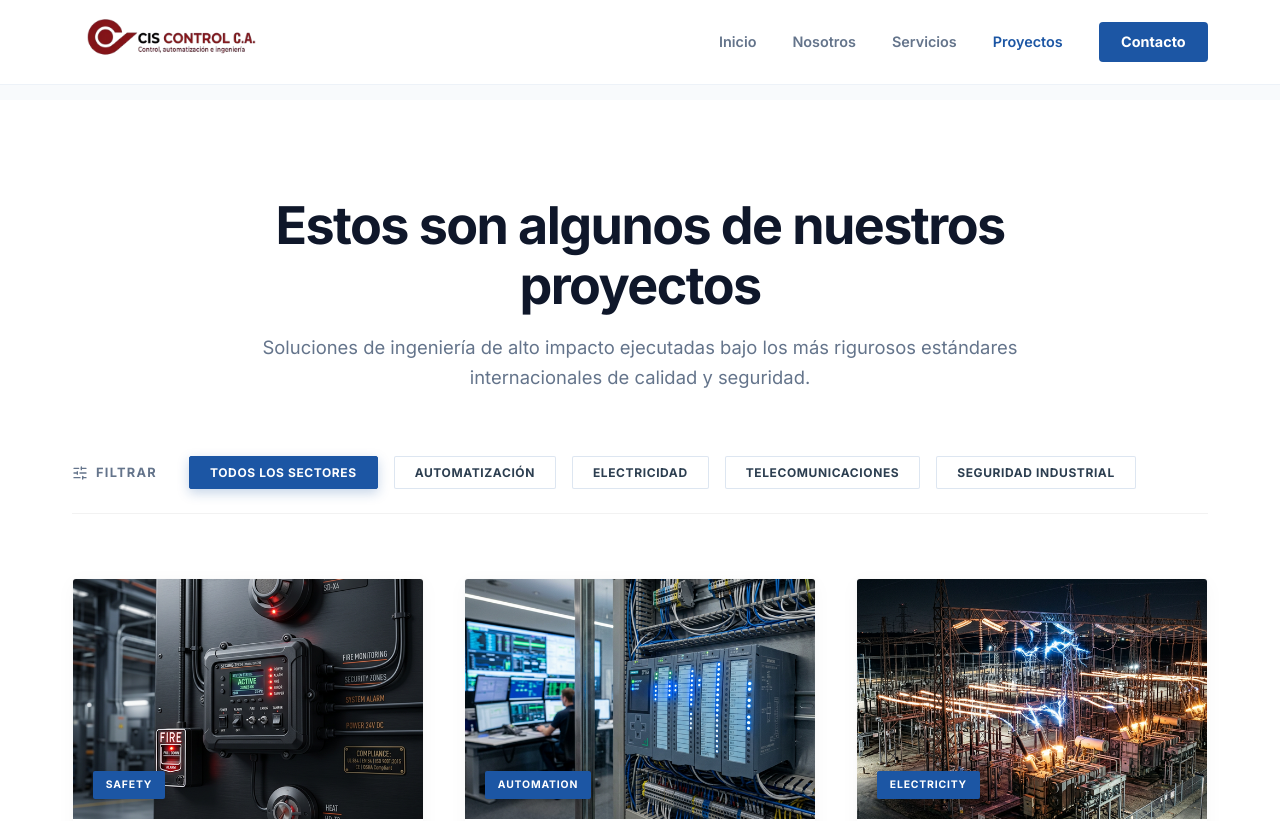
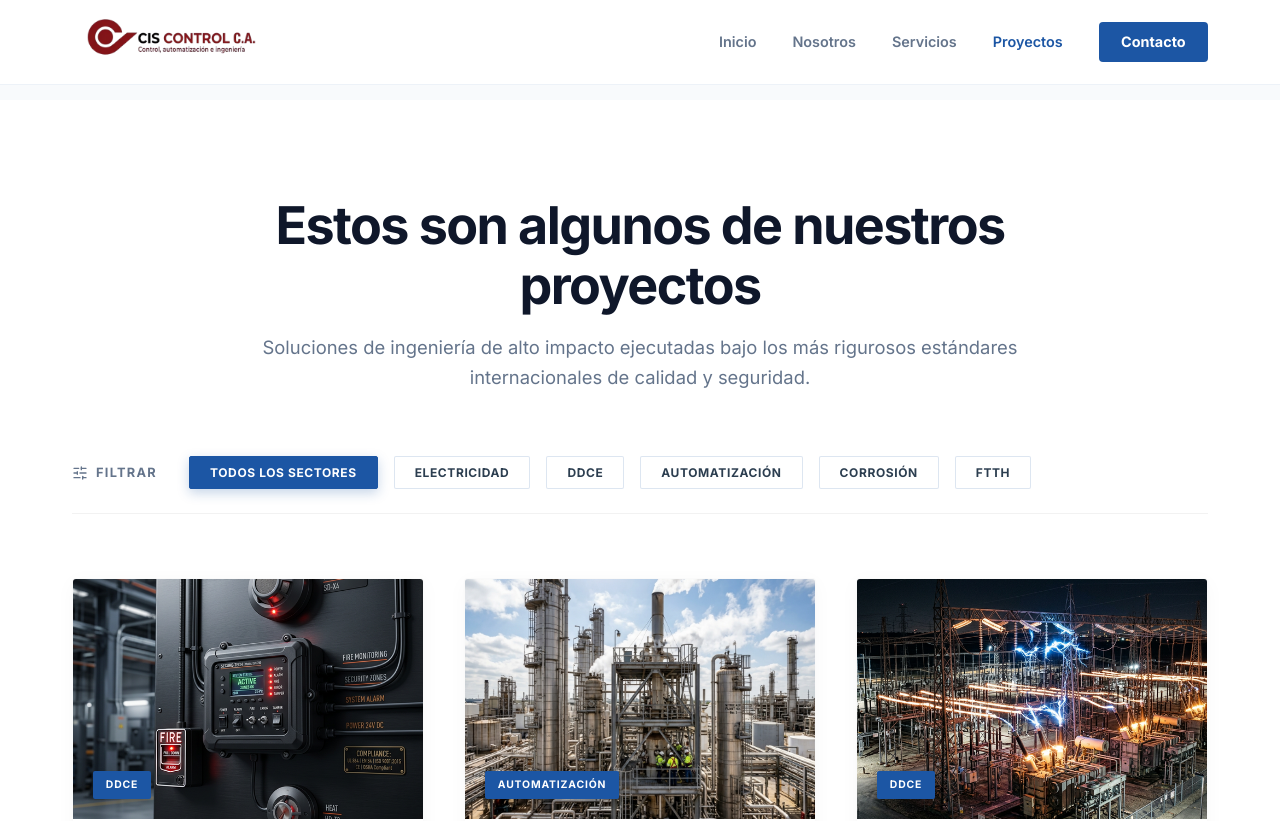
Before and after one commit to Jakuuuu/ciscontrolca, a React (Vite) app: page /proyectos in a window 1280 px wide. Shown: the top 821 px of the page. Built offline with nearby package versions, Linux system fonts and the light colour scheme.

Commit message:
feat: reordenar filtros de proyectos, reclasificar seguridad industrial a DDCE, actualizar foto de CAVIM, cambiar O&G Solutions por PC3 y actualizar telefono

```diff
--- a/src/components/Footer.jsx
+++ b/src/components/Footer.jsx
@@ -21,7 +21,7 @@ const Footer = () => {
             </div>
             <div className="contact-item">
               <Phone size={18} className="contact-icon" />
-              <span>04241245656</span>
+              <span>04128245656</span>
             </div>
             <div className="contact-item">
               <Mail size={18} className="contact-icon" />
--- a/src/components/FooterV2.jsx
+++ b/src/components/FooterV2.jsx
@@ -19,7 +19,7 @@ const FooterV2 = () => {
             </div>
             <div className="ref-contact-item-v2">
               <Phone size={18} className="ref-footer-icon-v2" />
-              <span>04241245656</span>
+              <span>04128245656</span>
             </div>
             <div className="ref-contact-item-v2">
               <Mail size={18} className="ref-footer-icon-v2" />
--- a/src/data/homeData.js
+++ b/src/data/homeData.js
@@ -33,7 +33,7 @@ export const homeData = {
   alliances: [
     { name: 'Suminicor' },
     { name: 'Diselectar' },
-    { name: 'O&G Solutions' },
+    { name: 'PC3' },
     { name: 'DINNTECO' }
   ]
 };
--- a/src/data/projectsDetailedData.js
+++ b/src/data/projectsDetailedData.js
@@ -4,9 +4,9 @@ export const projectsDetailedData = [
   {
     id: 1,
     title: 'Suministro, Instalación y Pruebas de Sistema Integral de Seguridad Electrónica',
-    category: 'safety',
-    categoryLabel: 'SEGURIDAD INDUSTRIAL',
-    tag: 'SAFETY',
+    category: 'ddce',
+    categoryLabel: 'DDCE',
+    tag: 'DDCE',
     client: 'ISEGAR C.A.',
     location: 'Venezuela',
     year: '2003',
@@ -16,33 +16,33 @@ export const projectsDetailedData = [
   {
     id: 2,
     title: 'Automatización Planta de Ácido Nítrico CAVIM',
-    category: 'automation',
+    category: 'automatizacion',
     categoryLabel: 'AUTOMATIZACIÓN',
-    tag: 'AUTOMATION',
+    tag: 'AUTOMATIZACIÓN',
     client: 'CAVIM',
     location: 'Morón, Carabobo',
     year: '2003',
     description: 'Automatización de la Planta de Ácido Nítrico de la Compañía Anónima Venezolana de Industrias Militares.',
-    image: '/Media/service_automation.png'
+    image: '/Media/nitric_acid_plant.png'
   },
   {
     id: 3,
-    title: 'Sistema de Puesta a Tierra Planta de Ácido Nítrico',
-    category: 'electricity',
-    categoryLabel: 'ELECTRICIDAD',
-    tag: 'ELECTRICITY',
+    title: 'Sistema DDCE control de efecto corona',
+    category: 'ddce',
+    categoryLabel: 'DDCE',
+    tag: 'DDCE',
     client: 'CAVIM',
     location: 'Morón, Carabobo',
     year: '2003',
-    description: 'Instalación de sistema integral de puesta a tierra en la Planta de Ácido Nítrico de CAVIM.',
+    description: 'Instalación de sistema DDCE para control de efecto corona y protección de descargas atmosféricas en la Planta de Ácido Nítrico de CAVIM.',
     image: '/Media/service_electricity.png'
   },
   {
     id: 4,
     title: 'Implantación de Sistema de Seguridad Electrónica Grupo Baze',
-    category: 'safety',
-    categoryLabel: 'SEGURIDAD INDUSTRIAL',
-    tag: 'SAFETY',
+    category: 'ddce',
+    categoryLabel: 'DDCE',
+    tag: 'DDCE',
     client: 'Grupo Baze, C.A.',
     location: 'Caracas, DC',
     year: '2003',
@@ -52,9 +52,9 @@ export const projectsDetailedData = [
   {
     id: 5,
     title: 'Servicios Profesionales de Automatización Industrial',
-    category: 'automation',
+    category: 'automatizacion',
     categoryLabel: 'AUTOMATIZACIÓN',
-    tag: 'AUTOMATION',
+    tag: 'AUTOMATIZACIÓN',
     client: 'PDVSA Petróleo, S.A.',
     location: 'Faja Petrolífera del Orinoco',
     year: '2004',
@@ -64,9 +64,9 @@ export const projectsDetailedData = [
   {
     id: 6,
     title: 'Suministro e Instalación de Seguridad Electrónica Sinstel',
-    category: 'safety',
-    categoryLabel: 'SEGURIDAD INDUSTRIAL',
-    tag: 'SAFETY',
+    category: 'ddce',
+    categoryLabel: 'DDCE',
+    tag: 'DDCE',
     client: 'Representaciones Sinstel C.A.',
     location: 'Caracas, DC',
     year: '2004',
@@ -76,9 +76,9 @@ export const projectsDetailedData = [
   {
     id: 7,
     title: 'Instalación y Montaje de Fibra Óptica en Planta CAVIM',
-    category: 'telecom',
-    categoryLabel: 'TELECOMUNICACIONES',
-    tag: 'TELECOM',
+    category: 'ftth',
+    categoryLabel: 'FTTH',
+    tag: 'FTTH',
     client: 'CAVIM',
     location: 'Morón, Carabobo',
     year: '2005',
@@ -88,9 +88,9 @@ export const projectsDetailedData = [
   {
     id: 8,
     title: 'Sistema de Control de Acceso Sede Principal Seguros Horizonte',
-    category: 'safety',
-    categoryLabel: 'SEGURIDAD INDUSTRIAL',
-    tag: 'SAFETY',
+    category: 'ddce',
+    categoryLabel: 'DDCE',
+    tag: 'DDCE',
     client: 'Seguros Horizonte C.A.',
     location: 'Caracas, DC',
     year: '2005',
@@ -100,9 +100,9 @@ export const projectsDetailedData = [
   {
     id: 9,
     title: 'Instalación y Montaje de Instrumentación Planta CAVIM',
-    category: 'automation',
+    category: 'automatizacion',
     categoryLabel: 'AUTOMATIZACIÓN',
-    tag: 'AUTOMATION',
+    tag: 'AUTOMATIZACIÓN',
     client: 'CAVIM',
     location: 'Morón, Carabobo',
     year: '2005',
@@ -112,9 +112,9 @@ export const projectsDetailedData = [
   {
     id: 10,
     title: 'Sistema de Seguridad Electrónica Nacional Seguros Horizonte',
-    category: 'safety',
-    categoryLabel: 'SEGURIDAD INDUSTRIAL',
-    tag: 'SAFETY',
+    category: 'ddce',
+    categoryLabel: 'DDCE',
+    tag: 'DDCE',
     client: 'Seguros Horizonte C.A.',
     location: 'A nivel nacional',
     year: '2006',
@@ -124,9 +124,9 @@ export const projectsDetailedData = [
   {
     id: 11,
     title: 'Control de Acceso Biométrico Sede INCE',
-    category: 'safety',
-    categoryLabel: 'SEGURIDAD INDUSTRIAL',
-    tag: 'SAFETY',
+    category: 'ddce',
+    categoryLabel: 'DDCE',
+    tag: 'DDCE',
     client: 'MINEC',
     location: 'Caracas, DC',
     year: '2006',
@@ -136,9 +136,9 @@ export const projectsDetailedData = [
   {
     id: 12,
     title: 'Control de Acceso Sucursal Seguros Horizonte Valencia',
-    category: 'safety',
-    categoryLabel: 'SEGURIDAD INDUSTRIAL',
-    tag: 'SAFETY',
+    category: 'ddce',
+    categoryLabel: 'DDCE',
+    tag: 'DDCE',
     client: 'Seguros Horizonte C.A.',
     location: 'Valencia, Carabobo',
     year: '2006',
@@ -148,9 +148,9 @@ export const projectsDetailedData = [
   {
     id: 13,
     title: 'Control de Acceso Sucursal Seguros Horizonte Plaza Venezuela',
-    category: 'safety',
-    categoryLabel: 'SEGURIDAD INDUSTRIAL',
-    tag: 'SAFETY',
+    category: 'ddce',
+    categoryLabel: 'DDCE',
+    tag: 'DDCE',
     client: 'Seguros Horizonte C.A.',
     location: 'Caracas, DC',
     year: '2006',
@@ -160,9 +160,9 @@ export const projectsDetailedData = [
   {
     id: 14,
     title: 'Servicios Profesionales de Automatización (PDVSA)',
-    category: 'automation',
+    category: 'automatizacion',
     categoryLabel: 'AUTOMATIZACIÓN',
-    tag: 'AUTOMATION',
+    tag: 'AUTOMATIZACIÓN',
     client: 'PDVSA Petróleo, S.A.',
     location: 'Oriente / Faja',
     year: '2006',
@@ -172,9 +172,9 @@ export const projectsDetailedData = [
   {
     id: 15,
     title: 'Levantamiento de Equipos en Plantas de Gas',
-    category: 'automation',
+    category: 'automatizacion',
     categoryLabel: 'AUTOMATIZACIÓN',
-    tag: 'AUTOMATION',
+    tag: 'AUTOMATIZACIÓN',
     client: 'PDVSA Gas, S.A.',
     location: 'Anzoátegui / Monagas',
     year: '2006',
@@ -184,9 +184,9 @@ export const projectsDetailedData = [
   {
     id: 16,
     title: 'Ingeniería de Calibración de Instrumentos en Sitio',
-    category: 'automation',
+    category: 'automatizacion',
     categoryLabel: 'AUTOMATIZACIÓN',
-    tag: 'AUTOMATION',
+    tag: 'AUTOMATIZACIÓN',
     client: 'Ingenia C.A.',
     location: 'Venezuela',
     year: '2006',
@@ -196,9 +196,9 @@ export const projectsDetailedData = [
   {
     id: 17,
     title: 'Adecuación de Sistemas de Control Estaciones EyP',
-    category: 'automation',
+    category: 'automatizacion',
     categoryLabel: 'AUTOMATIZACIÓN',
-    tag: 'AUTOMATION',
+    tag: 'AUTOMATIZACIÓN',
     client: 'PDVSA Petróleo, S.A.',
     location: 'Estaciones EyP Oriente',
     year: '2006',
@@ -208,9 +208,9 @@ export const projectsDetailedData = [
   {
     id: 18,
     title: 'Pruebas de Lazos de Instrumentación en Sitio (Migración)',
-    category: 'automation',
+    category: 'automatizacion',
     categoryLabel: 'AUTOMATIZACIÓN',
-    tag: 'AUTOMATION',
+    tag: 'AUTOMATIZACIÓN',
     client: 'PDVSA Petróleo, S.A.',
     location: 'Refinerías Oriente',
     year: '2007',
@@ -220,9 +220,9 @@ export const projectsDetailedData = [
   {
     id: 19,
     title: 'Asistencia Técnica Armado de Hardware de Simulación',
-    category: 'automation',
+    category: 'automatizacion',
     categoryLabel: 'AUTOMATIZACIÓN',
-    tag: 'AUTOMATION',
+    tag: 'AUTOMATIZACIÓN',
     client: 'PDVSA Petróleo, S.A.',
     location: 'Centros de Operación',
     year: '2007',
@@ -232,9 +232,9 @@ export const projectsDetailedData = [
   {
     id: 20,
     title: 'Consultoría y Automatización de Procesos Petroleros',
-    category: 'automation',
+    category: 'automatizacion',
     categoryLabel: 'AUTOMATIZACIÓN',
-    tag: 'AUTOMATION',
+    tag: 'AUTOMATIZACIÓN',
     client: 'PDVSA Petróleo, S.A.',
     location: 'Venezuela',
     year: '2008',
@@ -244,9 +244,9 @@ export const projectsDetailedData = [
   {
     id: 21,
     title: 'Adecuaciones de Sistemas de Distribución Eléctrica CORPOELEC',
-    category: 'electricity',
+    category: 'electricidad',
     categoryLabel: 'ELECTRICIDAD',
-    tag: 'ELECTRICITY',
+    tag: 'ELECTRICIDAD',
     client: 'CORPOELEC (Cadafe)',
     location: 'Venezuela',
     year: '2009',
@@ -256,9 +256,9 @@ export const projectsDetailedData = [
   {
     id: 22,
     title: 'Integración Eléctrica y Automatización PDVSA Sinovensa',
-    category: 'automation',
+    category: 'automatizacion',
     categoryLabel: 'AUTOMATIZACIÓN',
-    tag: 'AUTOMATION',
+    tag: 'AUTOMATIZACIÓN',
     client: 'PDVSA-Sinovensa',
     location: 'Faja del Orinoco',
     year: '2010',
@@ -268,9 +268,9 @@ export const projectsDetailedData = [
   {
     id: 23,
     title: 'Ingeniería en Alianza Tecnológica INTEVEP',
-    category: 'automation',
+    category: 'automatizacion',
     categoryLabel: 'AUTOMATIZACIÓN',
-    tag: 'AUTOMATION',
+    tag: 'AUTOMATIZACIÓN',
     client: 'INTEVEP',
     location: 'Los Teques, Miranda',
     year: '2011',
@@ -280,9 +280,9 @@ export const projectsDetailedData = [
   {
     id: 24,
     title: 'Adecuación Eléctrica e Instrumentación de Plantas INTEVEP',
-    category: 'electricity',
+    category: 'electricidad',
     categoryLabel: 'ELECTRICIDAD',
-    tag: 'ELECTRICITY',
+    tag: 'ELECTRICIDAD',
     client: 'INTEVEP',
     location: 'Los Teques, Miranda',
     year: '2011',
@@ -292,9 +292,9 @@ export const projectsDetailedData = [
   {
     id: 25,
     title: 'Soporte de Telecomunicaciones y SCADA PDVSA Gas',
-    category: 'automation',
+    category: 'automatizacion',
     categoryLabel: 'AUTOMATIZACIÓN',
-    tag: 'AUTOMATION',
+    tag: 'AUTOMATIZACIÓN',
     client: 'PDVSA Gas, S.A.',
     location: 'Oriente',
     year: '2011',
@@ -304,9 +304,9 @@ export const projectsDetailedData = [
   {
     id: 26,
     title: 'Ingeniería de Automatización Avanzada en Alianza INTEVEP',
-    category: 'automation',
+    category: 'automatizacion',
     categoryLabel: 'AUTOMATIZACIÓN',
-    tag: 'AUTOMATION',
+    tag: 'AUTOMATIZACIÓN',
     client: 'INTEVEP',
     location: 'Los Teques, Miranda',
     year: '2011',
@@ -316,9 +316,9 @@ export const projectsDetailedData = [
   {
     id: 27,
     title: 'Adecuación de Distribución de Potencia Eléctrica Guanta',
-    category: 'electricity',
+    category: 'electricidad',
     categoryLabel: 'ELECTRICIDAD',
-    tag: 'ELECTRICITY',
+    tag: 'ELECTRICIDAD',
     client: 'PDVSA Guanta',
     location: 'Guanta, Anzoátegui',
     year: '2011',
@@ -328,9 +328,9 @@ export const projectsDetailedData = [
   {
     id: 28,
     title: 'Adecuación de Sistemas Eléctricos de Potencia El Palito',
-    category: 'electricity',
+    category: 'electricidad',
     categoryLabel: 'ELECTRICIDAD',
-    tag: 'ELECTRICITY',
+    tag: 'ELECTRICIDAD',
     client: 'PDVSA El Palito',
     location: 'Puerto Cabello, Carabobo',
     year: '2011',
@@ -340,9 +340,9 @@ export const projectsDetailedData = [
   {
     id: 29,
     title: 'Proyecto SCADA y Automatización PDVSA Gas Santa Bárbara',
-    category: 'automation',
+    category: 'automatizacion',
     categoryLabel: 'AUTOMATIZACIÓN',
-    tag: 'AUTOMATION',
+    tag: 'AUTOMATIZACIÓN',
     client: 'PDVSA Gas Santa Bárbara',
     location: 'Monagas',
     year: '2011',
@@ -352,9 +352,9 @@ export const projectsDetailedData = [
   {
     id: 30,
     title: 'Instalación de Fibra Óptica FTTH Terrazas de la Vega',
-    category: 'telecom',
-    categoryLabel: 'TELECOMUNICACIONES',
-    tag: 'TELECOM',
+    category: 'ftth',
+    categoryLabel: 'FTTH',
+    tag: 'FTTH',
     client: 'JM TELECO C.A.',
     location: 'Caracas, DC',
     year: '2023',
@@ -364,9 +364,9 @@ export const projectsDetailedData = [
   {
     id: 31,
     title: 'Despliegue Fibra Óptica GPON Lomas del Ávila',
-    category: 'telecom',
-    categoryLabel: 'TELECOMUNICACIONES',
-    tag: 'TELECOM',
+    category: 'ftth',
+    categoryLabel: 'FTTH',
+    tag: 'FTTH',
     client: 'CANTV',
     location: 'Caracas, DC',
     year: '2024',
@@ -376,9 +376,9 @@ export const projectsDetailedData = [
   {
     id: 32,
     title: 'Reparación de Sistema de Navegación ECDIS Buque Manuel Gual',
-    category: 'safety',
-    categoryLabel: 'SEGURIDAD INDUSTRIAL',
-    tag: 'SAFETY',
+    category: 'ddce',
+    categoryLabel: 'DDCE',
+    tag: 'DDCE',
     client: 'Atlantic Global Transport S.A.',
     location: 'Sector Marítimo',
     year: '2025',
@@ -388,9 +388,9 @@ export const projectsDetailedData = [
   {
     id: 33,
     title: 'Mantenimiento y Configuración de Radares Buque Manuel Gual',
-    category: 'safety',
-    categoryLabel: 'SEGURIDAD INDUSTRIAL',
-    tag: 'SAFETY',
+    category: 'ddce',
+    categoryLabel: 'DDCE',
+    tag: 'DDCE',
     client: 'Atlantic Global Transport S.A.',
     location: 'Sector Marítimo',
     year: '2025',
@@ -400,9 +400,9 @@ export const projectsDetailedData = [
   {
     id: 34,
     title: 'Instalación y Calibración de AIS Furuno Buque Manuel Gual',
-    category: 'safety',
-    categoryLabel: 'SEGURIDAD INDUSTRIAL',
-    tag: 'SAFETY',
+    category: 'ddce',
+    categoryLabel: 'DDCE',
+    tag: 'DDCE',
     client: 'Atlantic Global Transport S.A.',
     location: 'Sector Marítimo',
     year: '2025',
@@ -412,9 +412,9 @@ export const projectsDetailedData = [
   {
     id: 35,
     title: 'Reparación de Giroesfera y Compás Buque José María España',
-    category: 'safety',
-    categoryLabel: 'SEGURIDAD INDUSTRIAL',
-    tag: 'SAFETY',
+    category: 'ddce',
+    categoryLabel: 'DDCE',
+    tag: 'DDCE',
     client: 'Atlantic Global Transport S.A.',
     location: 'Sector Marítimo',
     year: '2025',
@@ -424,9 +424,9 @@ export const projectsDetailedData = [
   {
     id: 36,
     title: 'Instalación de Transmisión R4 GPS2 Buque José María España',
-    category: 'safety',
-    categoryLabel: 'SEGURIDAD INDUSTRIAL',
-    tag: 'SAFETY',
+    category: 'ddce',
+    categoryLabel: 'DDCE',
+    tag: 'DDCE',
     client: 'Atlantic Global Transport S.A.',
     location: 'Sector Marítimo',
     year: '2025',
@@ -436,13 +436,37 @@ export const projectsDetailedData = [
   {
     id: 37,
     title: 'Protección Deionizadora DDCE Plataforma E-KU-A2 PEMEX',
-    category: 'safety',
-    categoryLabel: 'SEGURIDAD INDUSTRIAL',
-    tag: 'SAFETY',
+    category: 'ddce',
+    categoryLabel: 'DDCE',
+    tag: 'DDCE',
     client: 'PEMEX',
     location: 'Plataforma Petrolera E-KU-A2',
     year: '2025',
     description: 'Sustitución de 20 pararrayos Franklin por 2 sistemas deionizadores DDCE-100 para equilibrado de campo electroestático.',
     image: '/Media/media_ddce_pemex.png'
+  },
+  {
+    id: 38,
+    title: 'Instalación de Sistema de Prevención y Remoción de Corrosión (SPRC) en Pozos de Extracción',
+    category: 'corrosion',
+    categoryLabel: 'CORROSIÓN',
+    tag: 'CORROSIÓN',
+    client: 'PDVSA',
+    location: 'Faja Petrolífera del Orinoco',
+    year: '2025',
+    description: 'Implementación de tecnología SPRC para optimizar la extracción de crudo extrapesado, inhibiendo la corrosión y previniendo incrustaciones minerales en bombas BES.',
+    image: '/Media/corrosion.png'
+  },
+  {
+    id: 39,
+    title: 'Sistema SPRC para Protección de Intercambiadores de Calor',
+    category: 'corrosion',
+    categoryLabel: 'CORROSIÓN',
+    tag: 'CORROSIÓN',
+    client: 'PDVSA Petróleo',
+    location: 'Refinería El Palito',
+    year: '2025',
+    description: 'Instalación de sistemas de prevención de corrosión y remoción de incrustaciones en intercambiadores de calor y calderas.',
+    image: '/Media/corrosion.png'
   }
 ];
--- a/src/pages/Contact.jsx
+++ b/src/pages/Contact.jsx
@@ -38,7 +38,7 @@ const Contact = () => {
                   <Phone className="info-icon" size={28} />
                   <div>
                     <h3>Teléfono</h3>
-                    <p>04241245656</p>
+                    <p>04128245656</p>
                     <p>Lunes a Viernes, 8:00am - 5:00pm</p>
                   </div>
                 </div>
--- a/src/pages/Home.jsx
+++ b/src/pages/Home.jsx
@@ -74,7 +74,7 @@ const Home = () => {
                  <div className="alliance-logo"><span className="placeholder-text">Diselectar</span></div>
                </div>
                <div className="logo-slide">
-                 <div className="alliance-logo"><span className="placeholder-text">O&G Solutions</span></div>
+                 <div className="alliance-logo"><span className="placeholder-text">PC3</span></div>
                </div>
                <div className="logo-slide">
                  <div className="alliance-logo"><span className="placeholder-text">DINNTECO</span></div>
@@ -87,7 +87,7 @@ const Home = () => {
                  <div className="alliance-logo"><span className="placeholder-text">Diselectar</span></div>
                </div>
                <div className="logo-slide">
-                 <div className="alliance-logo"><span className="placeholder-text">O&G Solutions</span></div>
+                 <div className="alliance-logo"><span className="placeholder-text">PC3</span></div>
                </div>
                <div className="logo-slide">
                  <div className="alliance-logo"><span className="placeholder-text">DINNTECO</span></div>
--- a/src/pages/proposals/Proposal2.jsx
+++ b/src/pages/proposals/Proposal2.jsx
@@ -118,7 +118,7 @@ const Proposal2 = () => {
               </div>
               <div className="contact-line">
                 <Phone size={16} />
-                <span>04241245656</span>
+                <span>04128245656</span>
               </div>
             </div>
           </div>
--- a/src/pages/proposals/Proposal4.jsx
+++ b/src/pages/proposals/Proposal4.jsx
@@ -173,7 +173,7 @@ const Proposal4 = () => {
               </div>
               <div className="ref-contact-item">
                 <Phone size={18} className="ref-footer-icon" />
-                <span>04241245656</span>
+                <span>04128245656</span>
               </div>
               <div className="ref-contact-item">
                 <Mail size={18} className="ref-footer-icon" />
--- a/src/pages/v2/ContactV2.jsx
+++ b/src/pages/v2/ContactV2.jsx
@@ -37,7 +37,7 @@ const ContactV2 = () => {
                   <Phone className="info-icon-v2" size={24} />
                   <div>
                     <h3>Teléfono</h3>
-                    <p>04241245656</p>
+                    <p>04128245656</p>
                     <p className="sub-p-v2">Lunes a Viernes, 8:00am - 5:00pm</p>
                   </div>
                 </div>
--- a/src/pages/v2/ProjectsV2.jsx
+++ b/src/pages/v2/ProjectsV2.jsx
@@ -6,10 +6,11 @@ import './ProjectsV2.css';
 
 const categories = [
   { id: 'all', label: 'TODOS LOS SECTORES' },
-  { id: 'automation', label: 'AUTOMATIZACIÓN' },
-  { id: 'electricity', label: 'ELECTRICIDAD' },
-  { id: 'telecom', label: 'TELECOMUNICACIONES' },
-  { id: 'safety', label: 'SEGURIDAD INDUSTRIAL' }
+  { id: 'electricidad', label: 'ELECTRICIDAD' },
+  { id: 'ddce', label: 'DDCE' },
+  { id: 'automatizacion', label: 'AUTOMATIZACIÓN' },
+  { id: 'corrosion', label: 'CORROSIÓN' },
+  { id: 'ftth', label: 'FTTH' }
 ];
 
 const ProjectsV2 = () => {
```
Also changed, not shown: public/Media/nitric_acid_plant.png (added).
